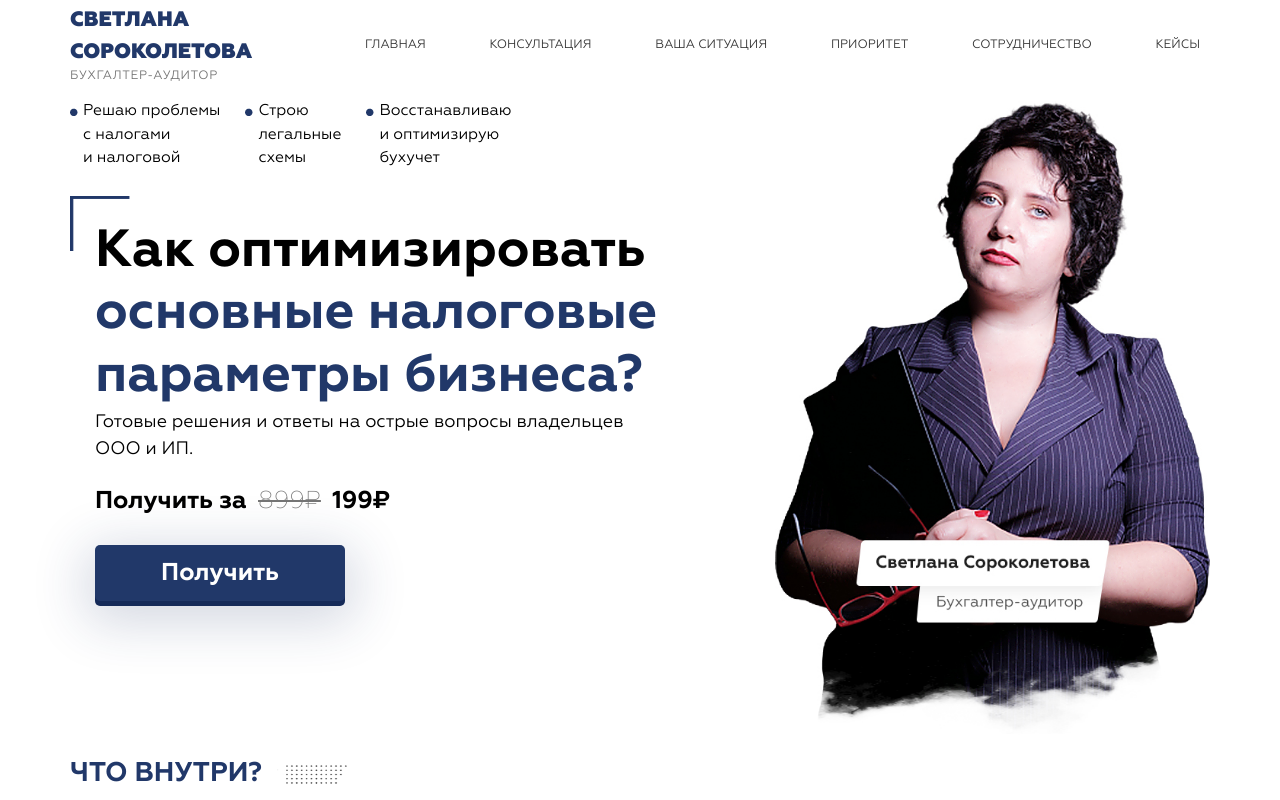
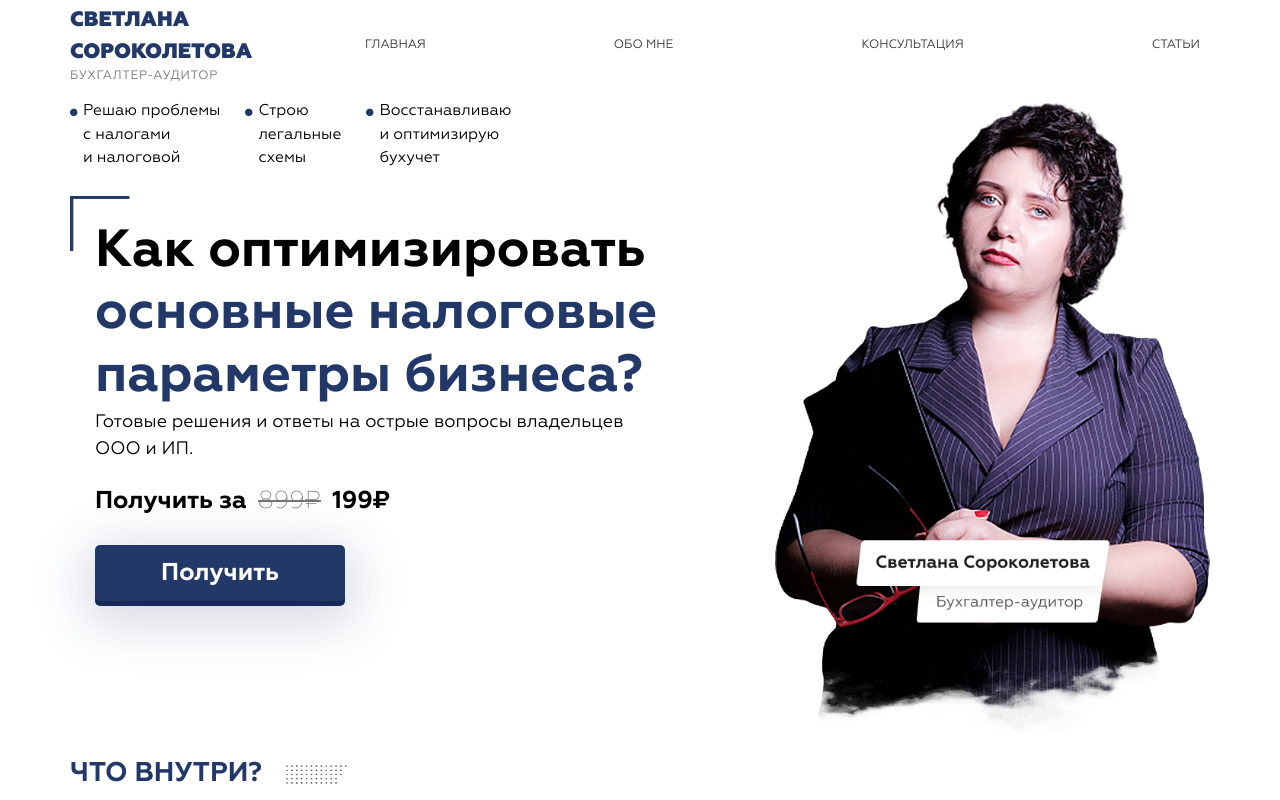
Before and after one commit to BorisSlonov/sorokoletova-trip, a plain HTML site: page index.html in a window 1280 px wide. Shown: the top 800 px of the page. Drawn offline with Linux system fonts and the light colour scheme; a script that the page names is missing.

Commit message:
Add files via upload

```diff
--- a/index.html
+++ b/index.html
@@ -16,7 +16,7 @@
             <div class='header__body'>
                 <!-- logo -->
                 <span class='header__logo'>
-                    Светлана<br>
+                    Светлана
                     Сороколетова
                     <span>бухгалтер-аудитор</span>
                 </span>
@@ -31,11 +31,9 @@
                 <nav class='header__menu'>
                     <ul class='header__list'>
                         <li class=''><a href='#features' class='header__link'>Главная</a></li>
-                        <li class=''><a href='#works' class='header__link'>Консультация</a></li>
-                        <li class=''><a href='#team' class='header__link'>Ваша ситуация</a></li>
-                        <li class=''><a href='#test' class='header__link'>Приоритет</a></li>
-                        <li class=''><a href='#download' class='header__link'>Сотрудничество</a></li>
-                        <li class=''><a href='#download' class='header__link'>Кейсы</a></li>
+                        <li class=''><a href='#works' class='header__link'>Обо мне</a></li>
+                        <li class=''><a href='#team' class='header__link'>Консультация</a></li>
+                        <li class=''><a href='#test' class='header__link'>Статьи</a></li>
                     </ul>
                 </nav>
             </div>
```
